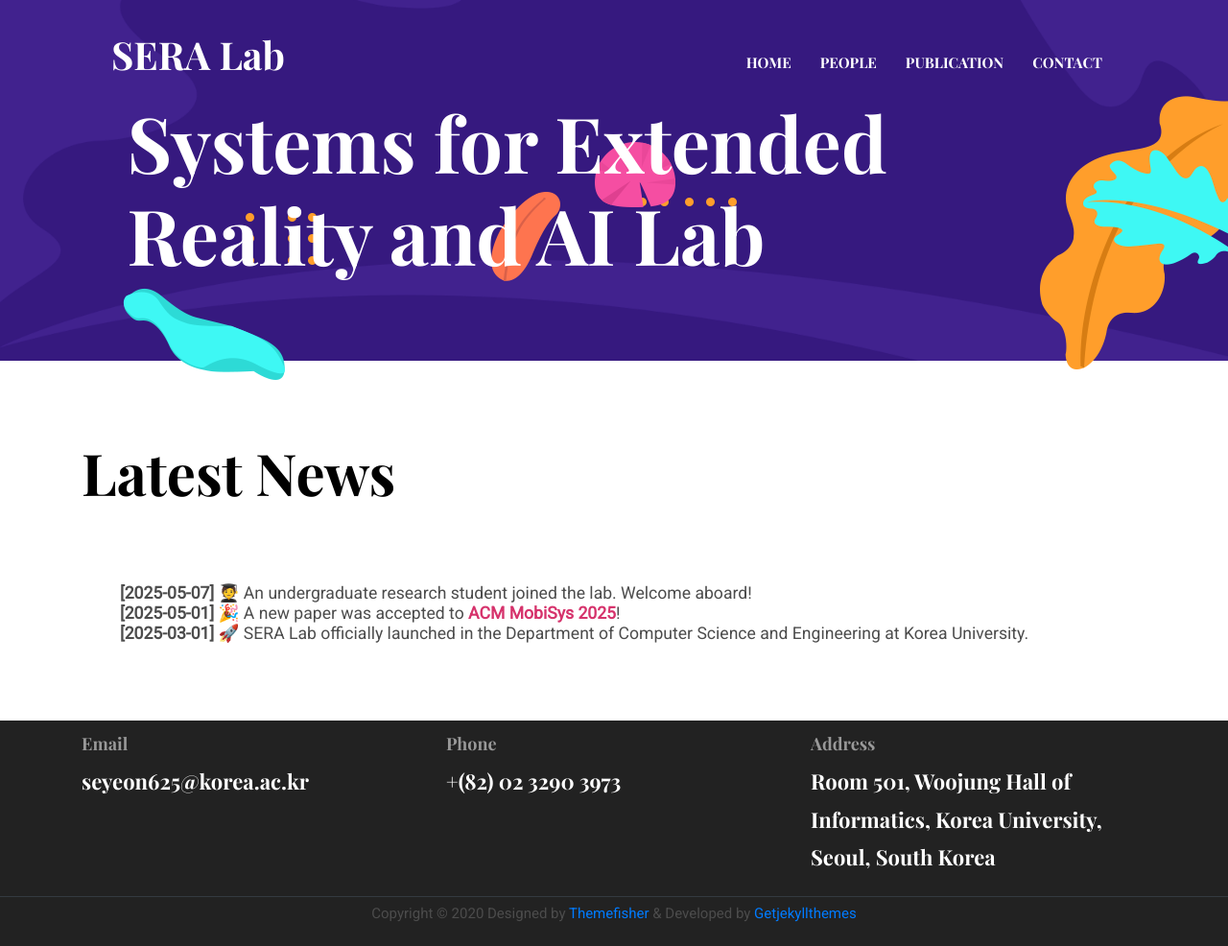
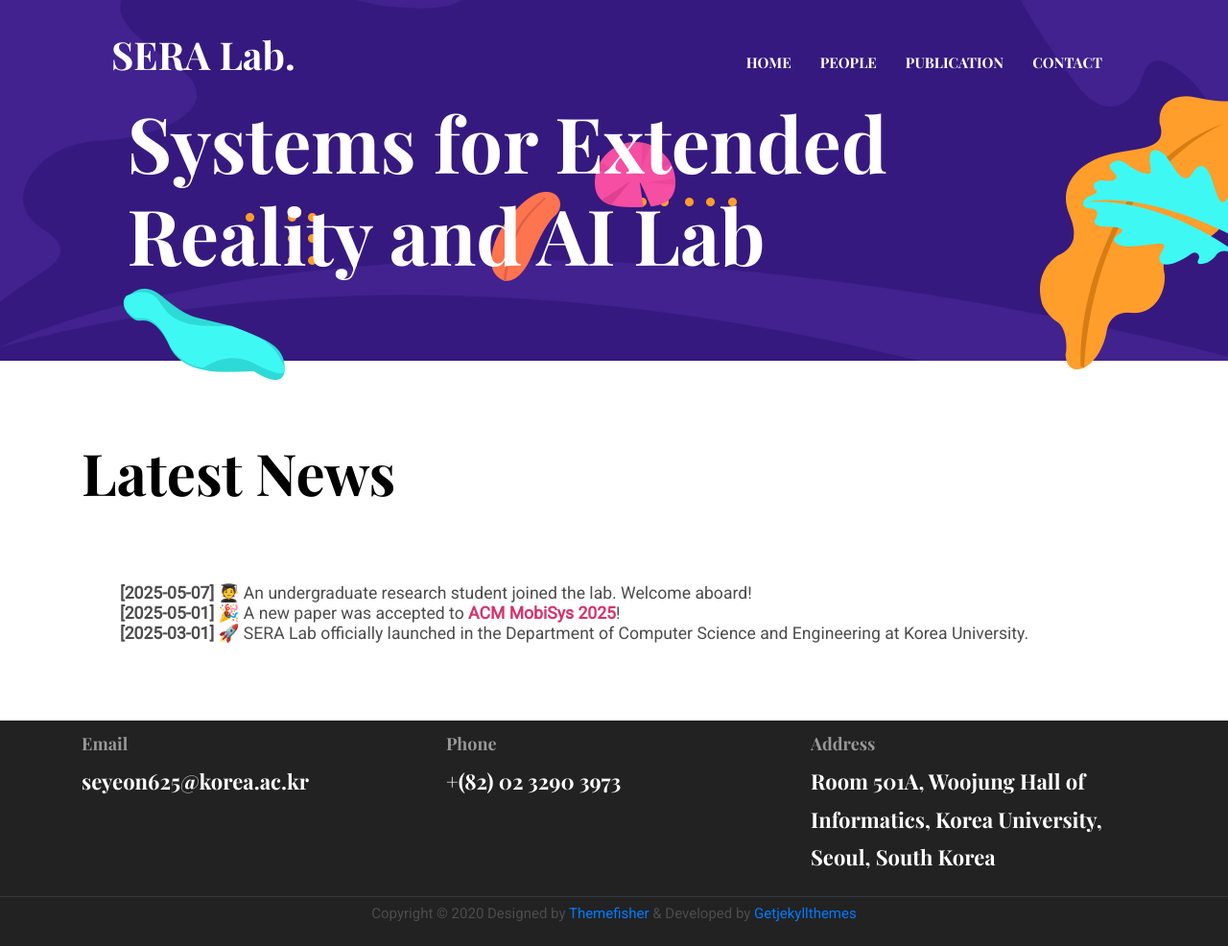
Before and after one commit to seyeon4302/seyeon4302.github.io, a Jekyll site: the page built from index.html, in a window 1280 px wide and 986 px high. Shown: the whole window at 96% size. Built offline with Jekyll 4.4.1, drawn with Linux system fonts in a browser that asks for light colours.

Commit message:
Update settings.yml

```diff
--- a/_data/settings.yml
+++ b/_data/settings.yml
@@ -2,13 +2,13 @@
 #-------------------------------
 # General Site Settings
 
-title: SERA Lab
+title: SERA Lab.
 logo:
 author: Seyeon Kim
-description: SERA Lab
+description: SERA Lab.
 email: seyeon625@korea.ac.kr
 phone: +(82) 02 3290 3973
-address: Room 501, Woojung Hall of Informatics, Korea University, Seoul, South Korea
+address: Room 501A, Woojung Hall of Informatics, Korea University, Seoul, South Korea
 copyright: Copyright &copy; 2020 Designed by [Themefisher](https://themefisher.com) & Developed by [Getjekyllthemes](https://getjekyllthemes.com)
 
 menu:
```
